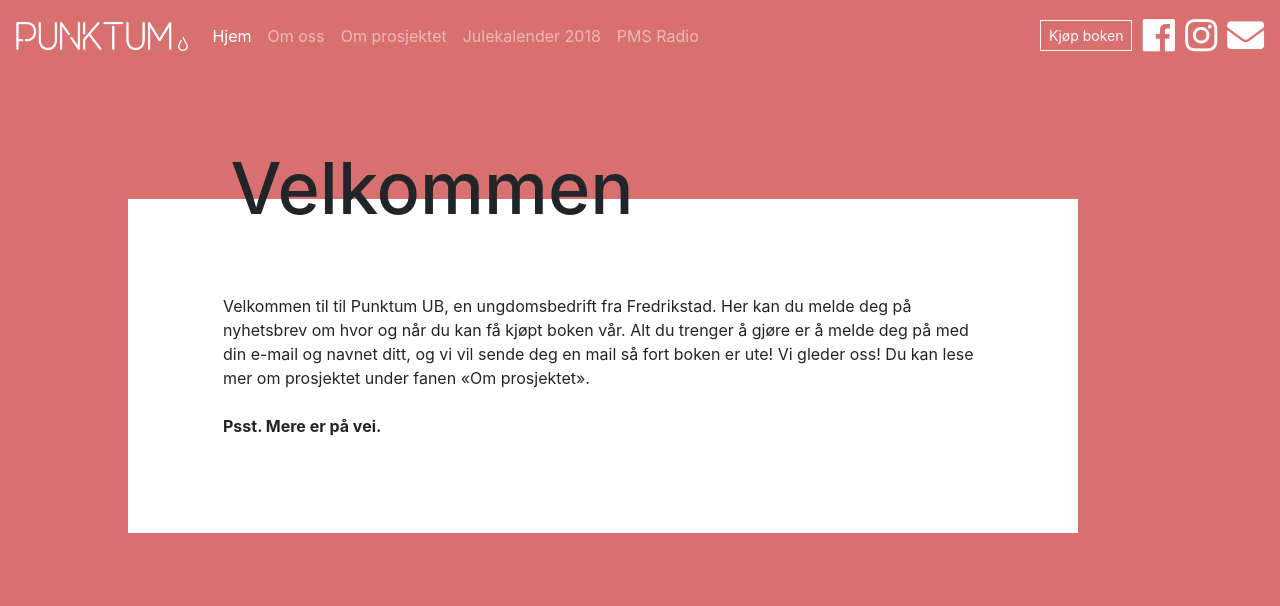
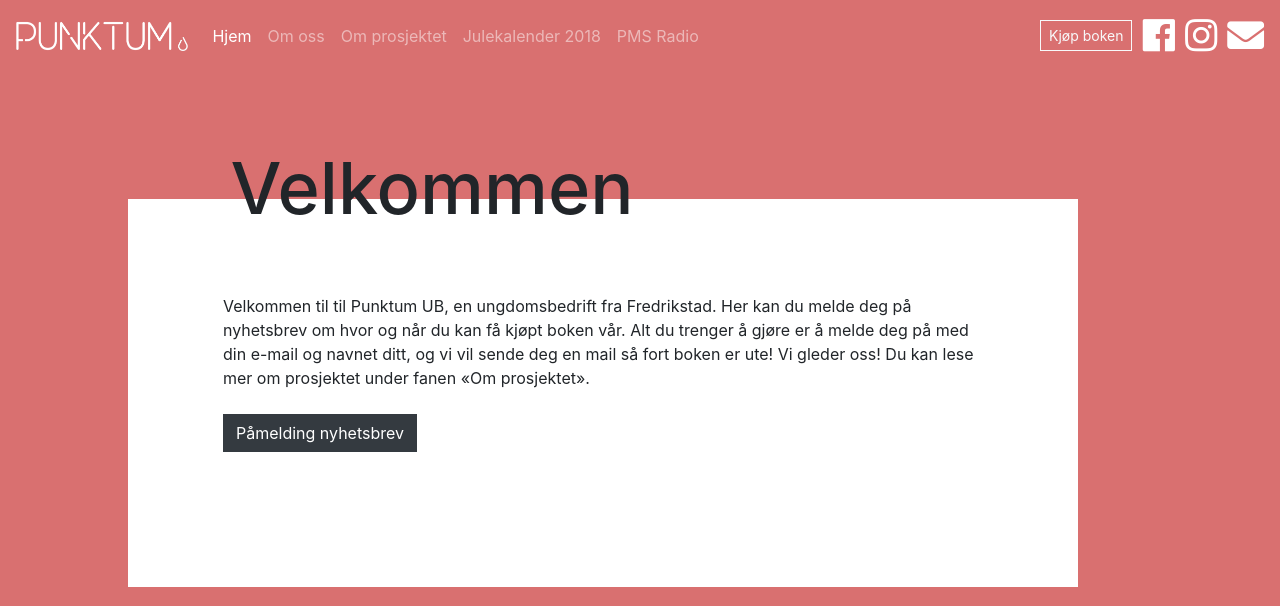
Before and after one commit to helges1/punktum-ub-hjemmeside, a plain HTML site: page index.html in a window 1280 px wide. Shown: the top 606 px of the page. Drawn offline with nearby package versions, Linux system fonts and the light colour scheme; a script that the page names is missing.

Commit message:
Update index.html

```diff
--- a/index.html
+++ b/index.html
@@ -101,7 +101,13 @@
       </div>
       <p style="padding: 10% 10% 10% 10%;">Velkommen til til Punktum UB, en ungdomsbedrift fra Fredrikstad. Her kan du melde deg på nyhetsbrev om hvor og når du kan få kjøpt boken vår. Alt du trenger å gjøre er å melde deg på med din e-mail og
         navnet ditt, og vi vil sende deg en mail så fort boken er ute! Vi gleder oss! Du kan lese mer om prosjektet under fanen «Om prosjektet».
-        <br><br><b>Psst. Mere er på vei.</b> </p>
+
+  <br><br><a href="http://eepurl.com/gcC2iL" target="_blank">
+        <button type="button" class="btn btn-dark">Påmelding nyhetsbrev</button>
+        </a>
+      </p>
+        <br>
+
     </div>
 
     <!-- SnapWidget -->
```
